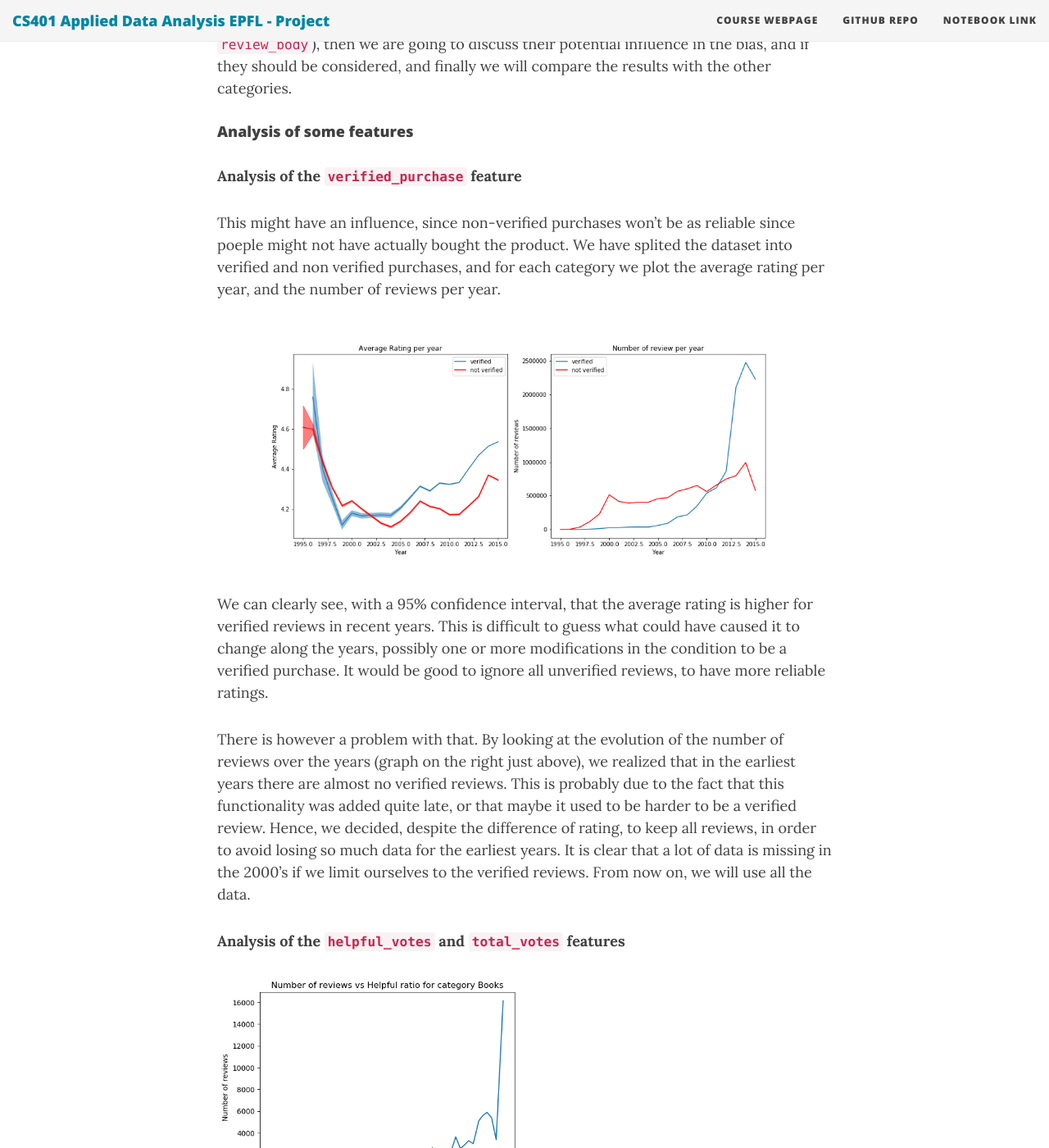
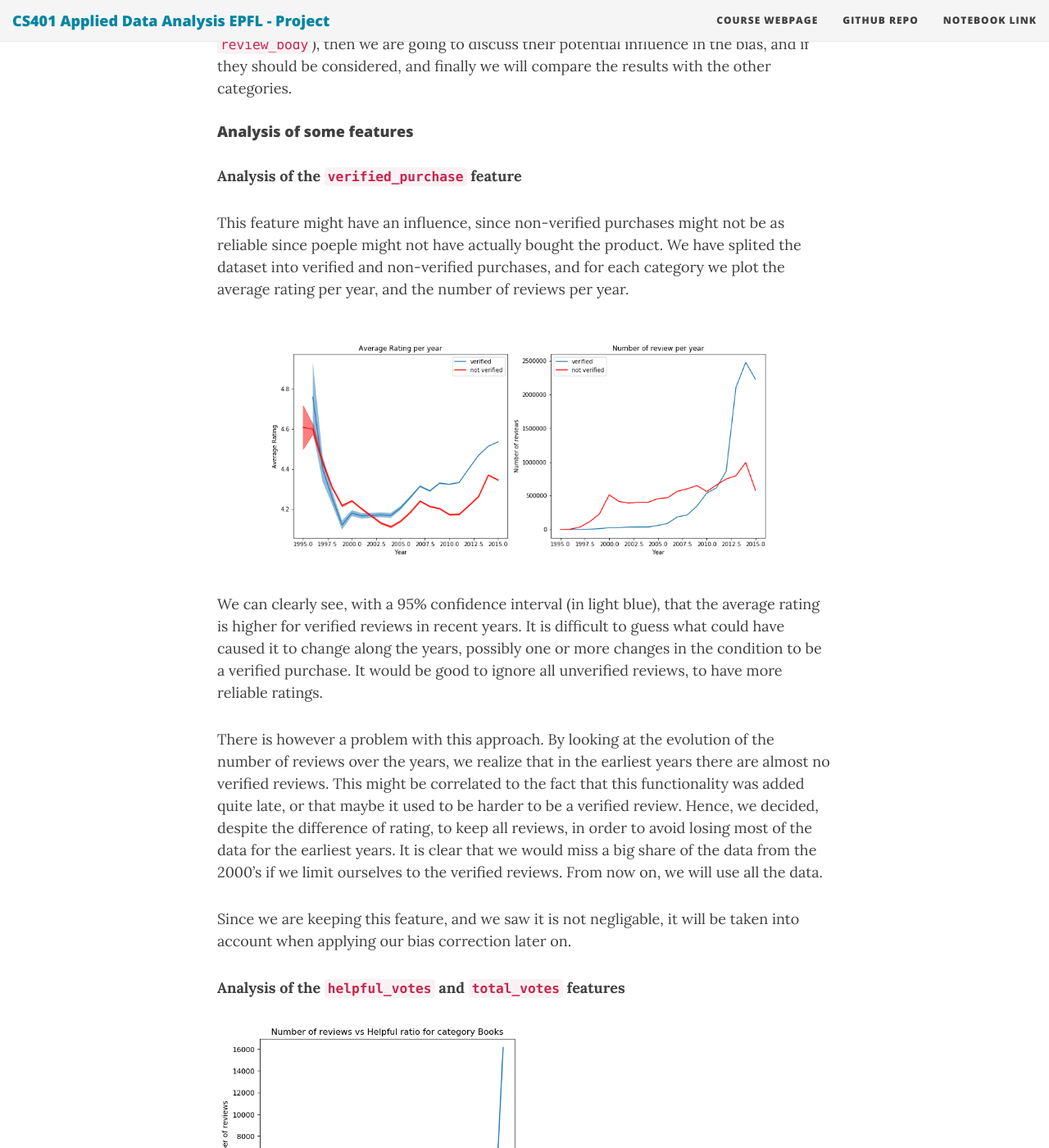
Before and after one commit to ada-lyn/ada-lyn.github.io, a Jekyll site: the page built from index.md, in a window 1280 px wide and 1400 px high, scrolled down 5686 px. Shown: the whole window at 82% size. Built offline with Jekyll 4.4.1, drawn with Linux system fonts in a browser that asks for light colours; nearby versions of some CDN libraries.

Commit message:
Update index.md

```diff
--- a/index.md
+++ b/index.md
@@ -81,16 +81,18 @@ First, we will analyse some of the features (`verified_purchase`, `helpful_votes
 
 **Analysis of the `verified_purchase` feature**
 
-This might have an influence, since non-verified purchases won't be as reliable since poeple might not have actually bought the product. We have splited the dataset into verified and non verified purchases, and for each category we plot the average rating per year, and the number of reviews per year.
+This feature might have an influence, since non-verified purchases might not be as reliable since poeple might not have actually bought the product. We have splited the dataset into verified and non-verified purchases, and for each category we plot the average rating per year, and the number of reviews per year.
 
 <p float="left">
   <img src="/img/other/verified_by_year.png" width="99%" />
 </p>
 
-We can clearly see, with a 95% confidence interval, that the average rating is higher for verified reviews in recent years. This is difficult to guess what could have caused it to change along the years, possibly one or more modifications in the condition to be a verified purchase. It would be good to ignore all unverified reviews, to have more reliable ratings.
+We can clearly see, with a 95% confidence interval (in light blue), that the average rating is higher for verified reviews in recent years. It is difficult to guess what could have caused it to change along the years, possibly one or more changes in the condition to be a verified purchase. It would be good to ignore all unverified reviews, to have more reliable ratings.
 
-There is however a problem with that. By looking at the evolution of the number of reviews over the years (graph on the right just above), we realized that in the earliest years there are almost no verified reviews. This is probably due to the fact that this functionality was added quite late, or that maybe it used to be harder to be a verified review. Hence, we decided, despite the difference of rating, to keep all reviews, in order to avoid losing so much data for the earliest years.
-It is clear that a lot of data is missing in the 2000's if we limit ourselves to the verified reviews. From now on, we will use all the data.
+There is however a problem with this approach. By looking at the evolution of the number of reviews over the years, we realize that in the earliest years there are almost no verified reviews. This might be correlated to the fact that this functionality was added quite late, or that maybe it used to be harder to be a verified review. Hence, we decided, despite the difference of rating, to keep all reviews, in order to avoid losing most of the data for the earliest years.
+It is clear that we would miss a big share of the data from the 2000's if we limit ourselves to the verified reviews. From now on, we will use all the data.
+
+Since we are keeping this feature, and we saw it is not negligable, it will be taken into account when applying our bias correction later on.
 
 **Analysis of the `helpful_votes` and `total_votes` features**
 
```
